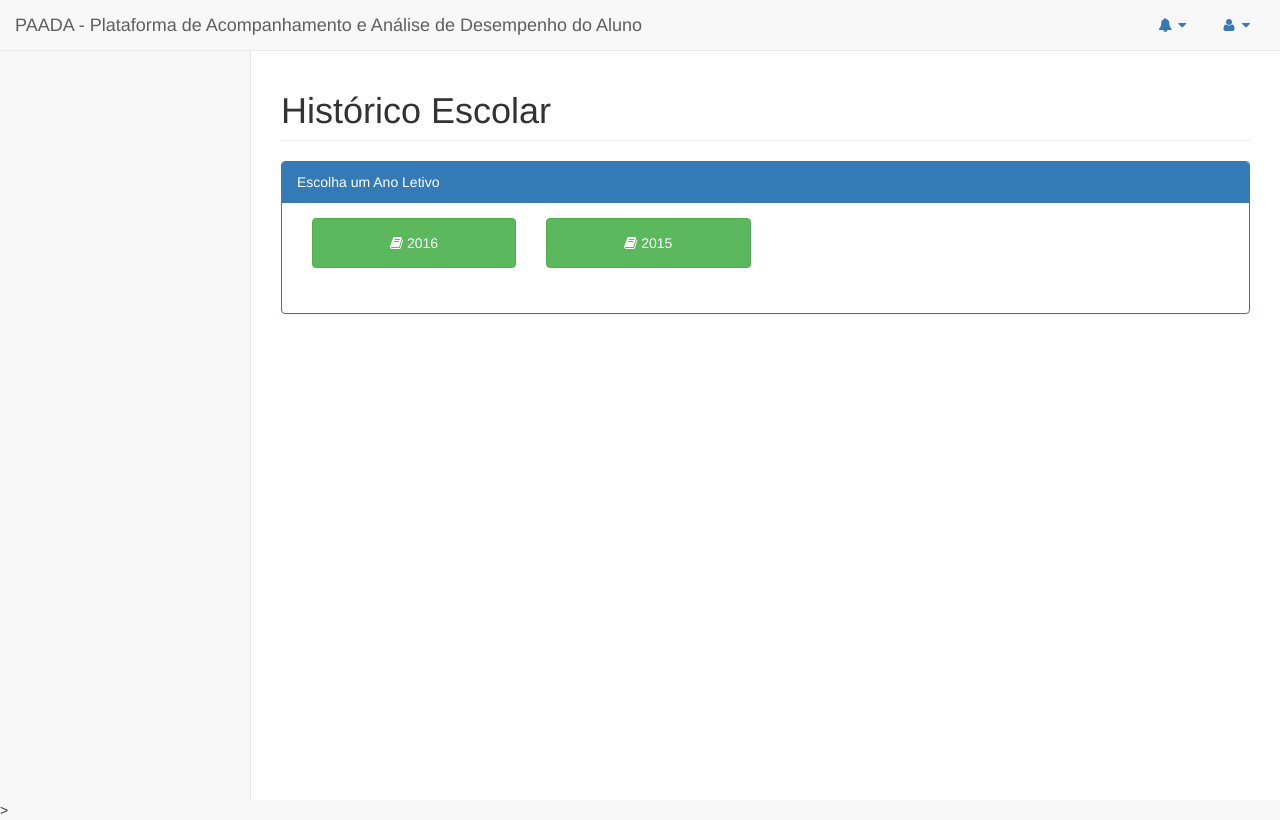
After one commit to clebrsonn/paada, a Django app: page /historico_escolar/3/ in a window 1280 px wide. The commit adds this page. Run offline with Django 3.2, Linux system fonts and the light colour scheme; data comes from the database, SQL or seed files in the repository; both versions use the stored data as it was after the commit; some libraries are stand-ins or nearby versions.

Commit message:
- Finalizando histórico escolar.

```diff
--- /dev/null
+++ b/core/templates/core/historico_escolar.html
@@ -0,0 +1,32 @@
+{% extends "core/base.html" %}
+
+{% block content %}
+    <div class="row">
+        <div class="col-lg-12">
+            <h1 class="page-header">Histórico Escolar</h1>
+        </div>
+    </div>
+
+    <div class="row">
+        <div class="col-lg-12">
+            <div class="panel panel-primary">
+                <div class="panel-heading">
+                    Escolha um Ano Letivo
+                </div>
+                <div class="panel-body">
+                    {% for ano_letivo in ano_letivos %}
+                        <div class="col-lg-3 col-md-3">
+                            <a href="/boletim_escolar/{{ aluno.pk }}/{{ ano_letivo.pk }}"
+                               class="btn btn-success disciplinas-botao">
+                                <span>
+                                    <i class="fa fa-book"></i>
+                                    {{ ano_letivo.titulo }}
+                                </span>
+                            </a>
+                        </div>
+                    {% endfor %}
+                </div>
+            </div>
+        </div>
+    </div>
+{% endblock %}
--- a/core/urls.py
+++ b/core/urls.py
@@ -29,4 +29,8 @@ urlpatterns = [
         name="acompanhamento_academico"),
     url(r'^boletim_escolar/(?P<aluno_id>[0-9]+)/$', views.boletim_escolar,
         name="boletim_escolar"),
+    url(r'^boletim_escolar/(?P<aluno_id>[0-9]+)/(?P<ano_letivo>[0-9]+)$', views.boletim_escolar,
+        name="boletim_escolar"),
+    url(r'^historico_escolar/(?P<aluno_id>[0-9]+)/$', views.historico_escolar,
+        name="historico_escolar"),
 ]
--- a/core/views.py
+++ b/core/views.py
@@ -64,13 +64,25 @@ def acompanhamento_academico(request):
     context = RequestContext(request,{'alunos': alunos})
     return render(request, "core/acompanhamento_academico.html", context=context)
 
-def boletim_escolar(request, aluno_id):
-    responsavel = request.user.responsavel
+def boletim_escolar(request, aluno_id, ano_letivo=None):
     aluno = Aluno.objects.get(pk=aluno_id)
+
+    if ano_letivo is None:
+        ano = timezone.now().year
+        ano_letivo = AnoLetivo.objects.get(data_criacao__year=ano)
+    else:
+        ano_letivo = AnoLetivo.objects.get(pk=int(ano_letivo))
+        ano = ano_letivo.data_criacao.year
+
     notas = Notas.objects.filter(
-        disciplina__turma__ano_letivo__data_criacao__year=timezone
-                              .now().year, aluno=aluno)
-    ano_letivo = AnoLetivo.objects.get(data_criacao__year=timezone.now().year)
+        disciplina__turma__ano_letivo__data_criacao__year=ano, aluno=aluno)
     context = RequestContext(request,{'notas': notas, "aluno":aluno,
                                       "ano_letivo":ano_letivo})
     return render(request, "core/boletim_escolar.html", context=context)
+
+def historico_escolar(request, aluno_id):
+    aluno = Aluno.objects.get(pk=aluno_id)
+    anos_letivos = AnoLetivo.objects.all()
+
+    context = RequestContext(request,{"aluno":aluno, "ano_letivos":anos_letivos})
+    return render(request, "core/historico_escolar.html", context=context)
```
Also changed, not shown: core/templates/core/acompanhamento_academico.html (+5 -4 lines), db.sqlite3.
